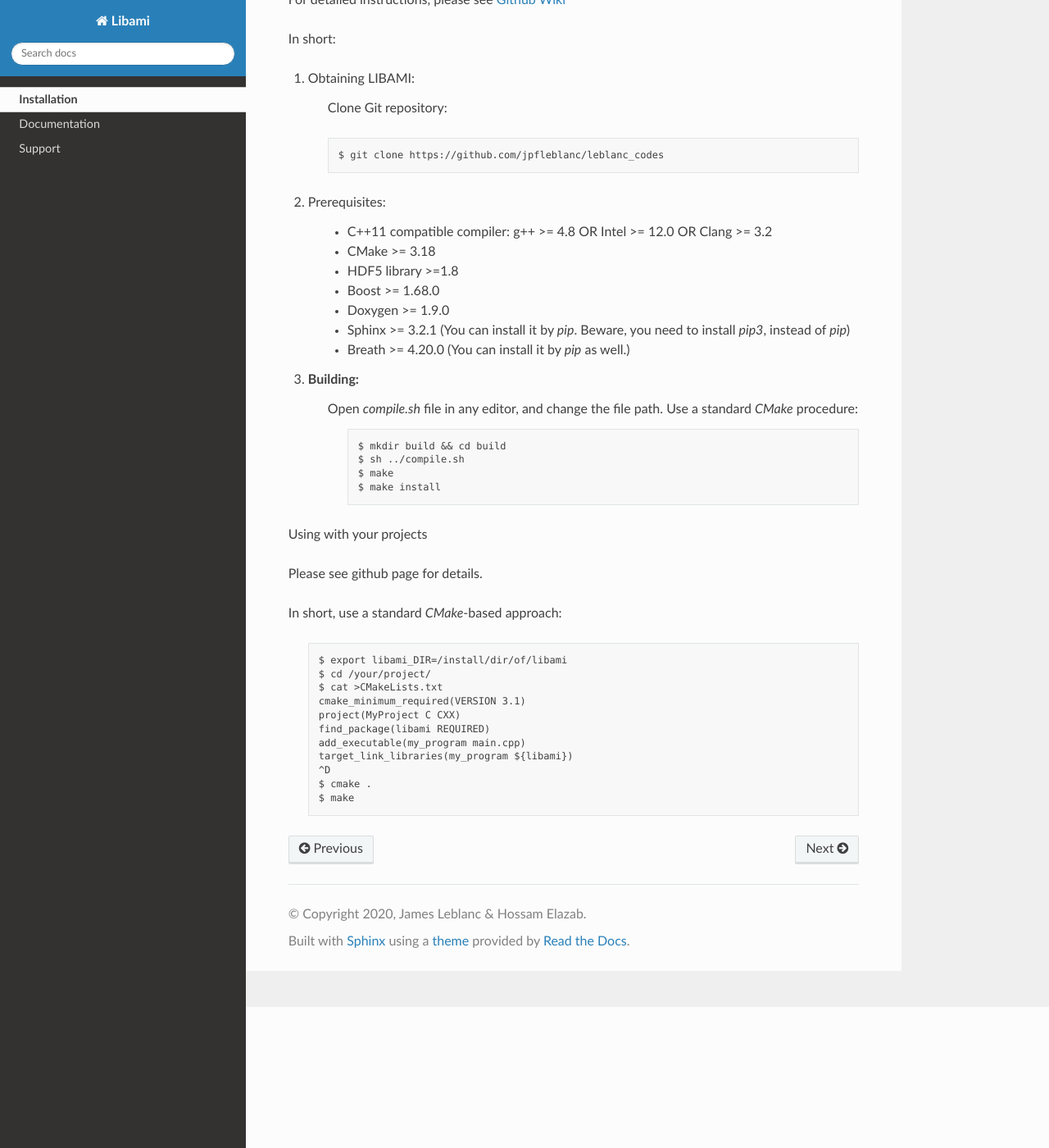
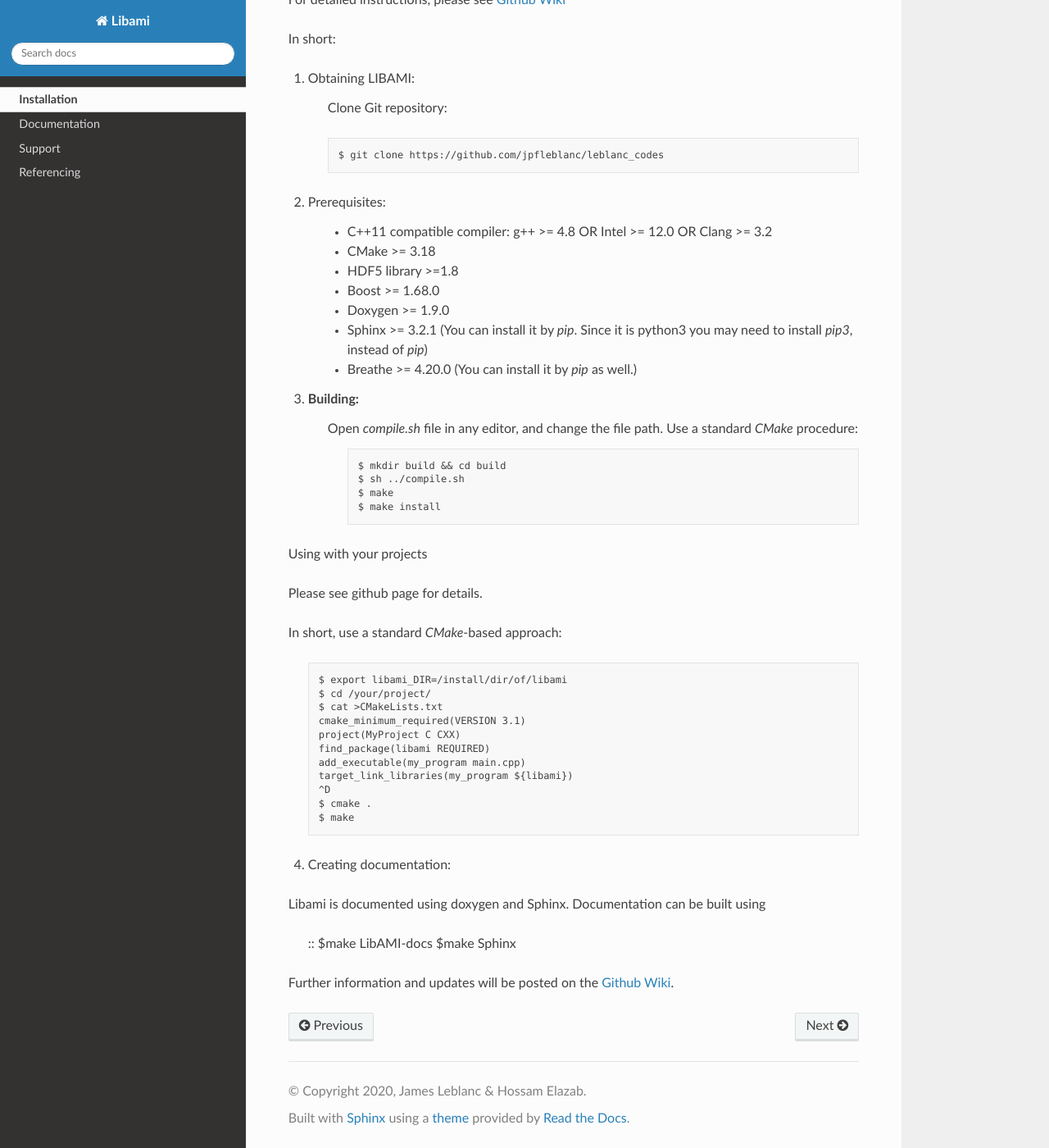
Before and after one commit to jpfleblanc/libami, a Sphinx documentation site: the page built from doc/install.rst, in a window 1280 px wide and 1400 px high, scrolled down 172 px. Shown: the whole window at 82% size. Built offline with Sphinx 7.4.7 and the Read the Docs theme 2.0.0, drawn with Linux system fonts in a browser that asks for light colours; pages that are not in the unit, such as notebooks, are missing from menus.

Commit message:
working on amibase documentation

```diff
--- a/doc/docs.rst
+++ b/doc/docs.rst
@@ -6,6 +6,8 @@ Welcome to the documentation webpage of LibAMI.
 .. toctree::
    :maxdepth: 2
 
+
+..
    pole_equiv_func
 
 
--- a/doc/index.rst
+++ b/doc/index.rst
@@ -15,6 +15,7 @@
    install
    docs
    support
+   Referencing
 
 ==================
 Indices and tables
--- a/doc/install.rst
+++ b/doc/install.rst
@@ -26,9 +26,9 @@ In short:
 
 	+ Doxygen >= 1.9.0
 
-	+ Sphinx >= 3.2.1 (You can install it by `pip`. Beware, you need to install `pip3`, instead of `pip`)
+	+ Sphinx >= 3.2.1 (You can install it by `pip`. Since it is python3 you may need to install `pip3`, instead of `pip`)
 
-	+ Breath >= 4.20.0 (You can install it by `pip` as well.)
+	+ Breathe >= 4.20.0 (You can install it by `pip` as well.)
 
 3. Building:
 	Open `compile.sh` file in any editor, and change the file path.
@@ -64,5 +64,18 @@ In short, use a standard `CMake`-based approach:
 
 
 
+4. Creating documentation:
+
+Libami is documented using doxygen and Sphinx.  Documentation can be built using
+
+	::
+	$make LibAMI-docs
+	$make Sphinx
+
+
+
+Further information and updates will be posted on the `Github Wiki`_.
+
+
 
 .. _`Github wiki`: https://github.com/jpfleblanc/leblanc_codes
```
Also changed, not shown: doc/Referencing.rst (added, +13 -0 lines), doc/support.rst (+1 -6 lines), 6 other files.
